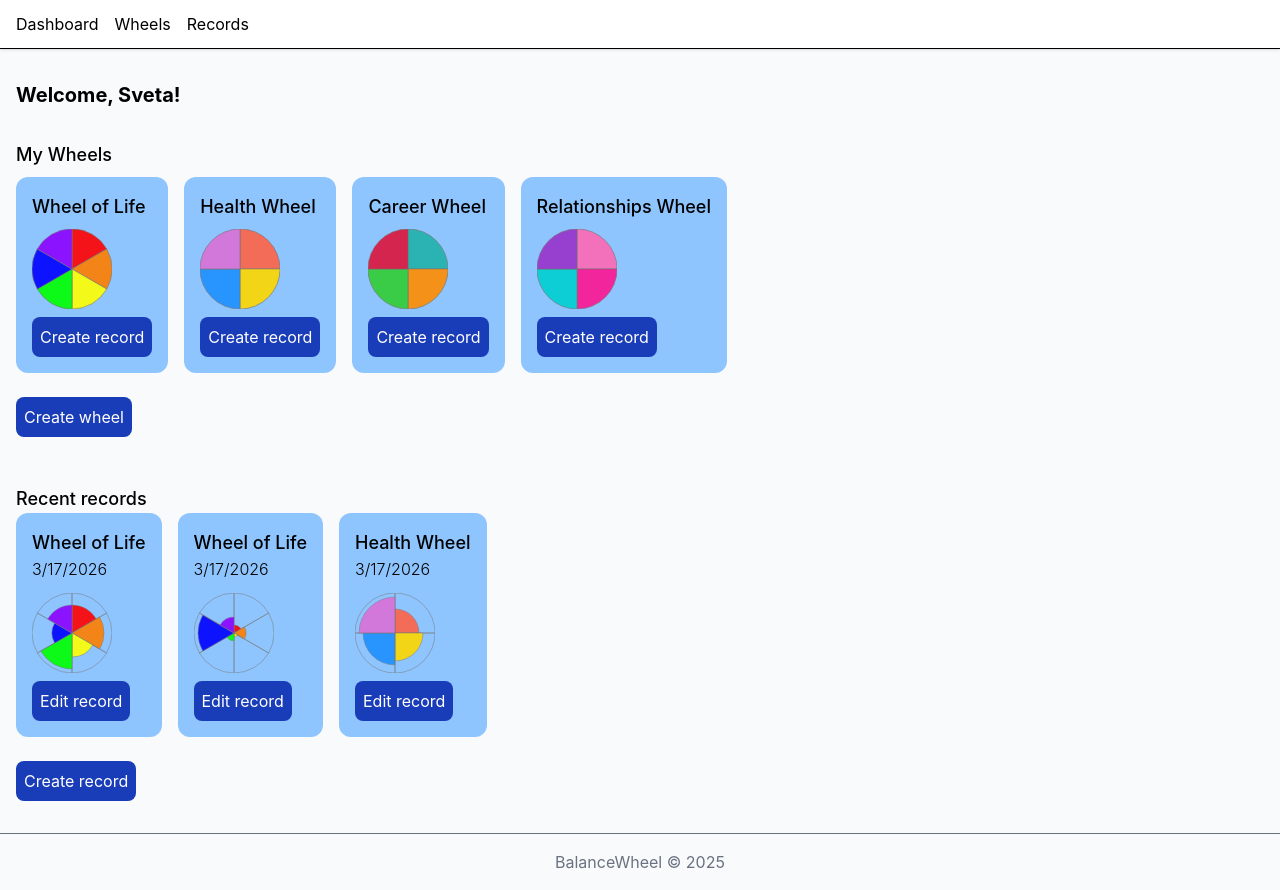
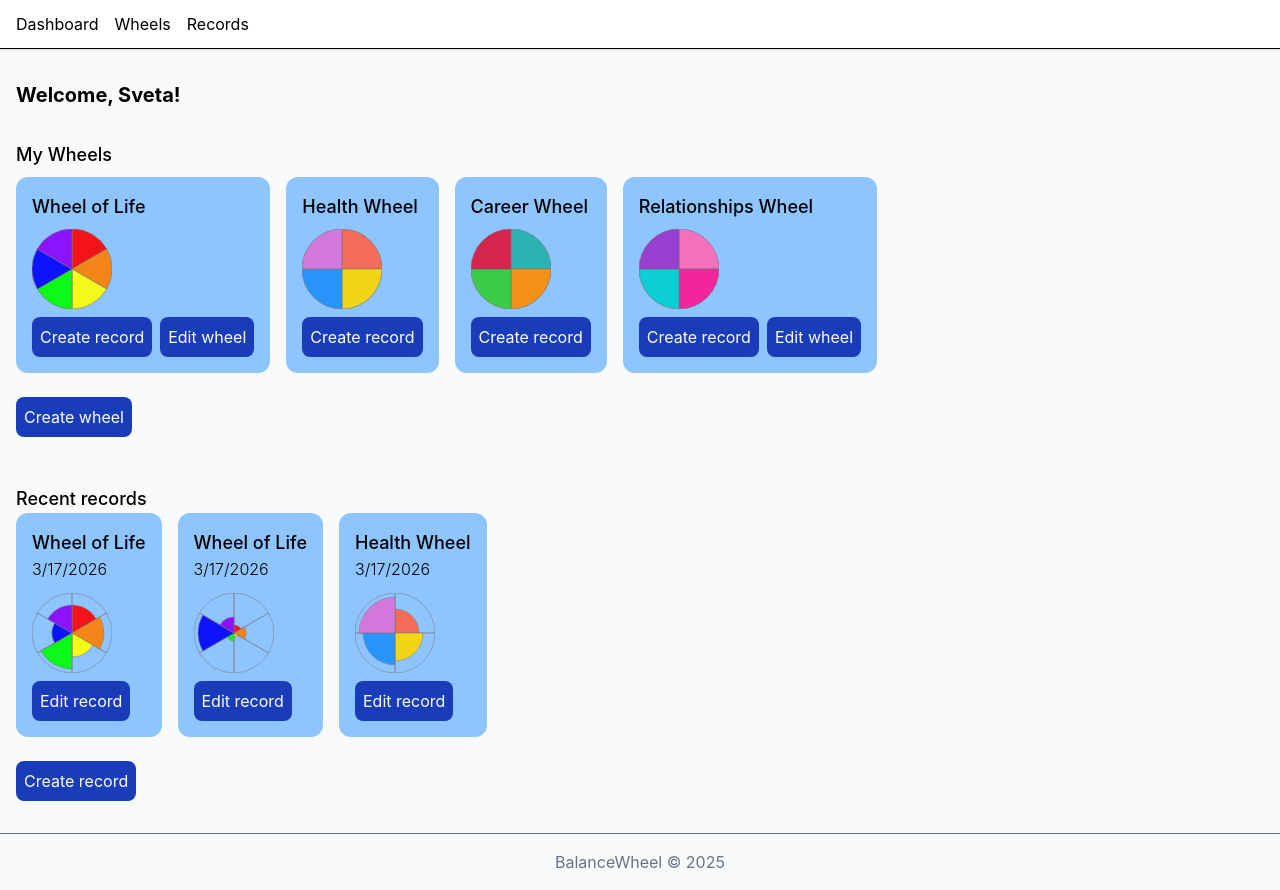
Before and after one commit to BalabaevRV/balance-wheel-front, a React (Vite) app: page /dashboard in a window 1280 px wide. Built offline with nearby package versions, Linux system fonts and the light colour scheme.

Commit message:
add edit wheel

```diff
--- a/src/app/config/i18n.ts
+++ b/src/app/config/i18n.ts
@@ -22,7 +22,8 @@ const resources = {
         myRecordsEmpty: 'You have no records yet. Create your first record to get started!',
         Save: 'Save',
         selectWheel: 'Select a wheel...',
-        selectWheelFirst: 'Select a wheel first...'
+        selectWheelFirst: 'Select a wheel first...',
+        editWheel: 'Edit wheel'
     }
   },
   ru: {
@@ -45,7 +46,8 @@ const resources = {
         myRecordsEmpty: 'У вас ещё нет записей. Создайте свою первую запись, чтобы начать!',
         Save: 'Сохранить',
         selectWheel: 'Выберите колесо...',
-        selectWheelFirst: 'Сначала выберите колесо...'
+        selectWheelFirst: 'Сначала выберите колесо...',
+        editWheel: 'Редактировать колесо'
     }
   }
 };
--- a/src/entities/wheel/model/types.ts
+++ b/src/entities/wheel/model/types.ts
@@ -1,5 +1,6 @@
 export interface IWheel {
     wheel_id: number;
+    owner_id: number;
     name: string;
     interval_seconds: number;
     fields: IField[];
--- a/src/entities/wheel/ui/WheelCard/WheelCard.tsx
+++ b/src/entities/wheel/ui/WheelCard/WheelCard.tsx
@@ -9,14 +9,19 @@ interface IWheelCardProps {
   name: string;
   fields: IField[];
   wheelId: number;
+  showEditButton: boolean;
 }
 
-export const WheelCard = ({ name, fields, wheelId }: IWheelCardProps) => {
+export const WheelCard = ({ name, fields, wheelId,showEditButton }: IWheelCardProps) => {
     const { t } = useTranslation();
     const navigate = useNavigate()
 
     const createRecord = () => {
       navigate('/record', { state: { wheelId: wheelId } });
+    }
+
+    const editWheel = () => {
+      navigate(`/wheel/${wheelId}`);
     }
 
     const fieldsWithValues: IFieldValue[] = fields.map((field) => ({
@@ -30,7 +35,12 @@ export const WheelCard = ({ name, fields, wheelId }: IWheelCardProps) => {
         <div className='mb-2'>
           <WheelChart data={fieldsWithValues} width={80} height={80} radius={40} showLabels={false} />
         </div>
-        <Button onClick={createRecord}>{t('createRecord')}</Button>
+        <div className='flex gap-2'>
+          <Button onClick={createRecord}>{t('createRecord')}</Button>
+          {showEditButton && (
+            <Button onClick={editWheel}>{t('editWheel')}</Button>
+          )}
+        </div>
     </li>
   )
 }
--- a/src/pages/DashboardPage.tsx
+++ b/src/pages/DashboardPage.tsx
@@ -11,7 +11,7 @@ export const DashboardPage = () => {
   const navigate = useNavigate();
 
   const userWheels = CurrentUserProfile.wheels.map((wheel) => (
-    <WheelCard key={wheel.wheel_id} name={wheel.name} fields={wheel.fields} wheelId={wheel.wheel_id} />
+    <WheelCard key={wheel.wheel_id} name={wheel.name} fields={wheel.fields} wheelId={wheel.wheel_id} showEditButton={wheel.owner_id === CurrentUserProfile.user_id} />
   ));
 
     const userRecords = CurrentUserProfile.records.map((record) => (
--- a/src/pages/RecordPage.tsx
+++ b/src/pages/RecordPage.tsx
@@ -53,7 +53,7 @@ export function RecordPage() {
     return currentUserWheels.find(wheel => wheel.wheel_id === wheelId);
   }, [wheelId]);
 
-  // Вычисляем значения полей для отображения
+
   const numberValues = useMemo(() => {
     if (!selectedWheel) return [];
 
@@ -91,7 +91,7 @@ export function RecordPage() {
 
   const renderValues = () => {
     if (numberValues.length === 0) {
-      return <p className="text-gray-500 italic">{t('selectWheelFirst') || 'Сначала выберите колесо'}</p>;
+      return <p className="text-gray-500 italic">{t('selectWheelFirst')}</p>;
     }
 
     return numberValues.map((field) => (
--- a/src/pages/WheelPage.tsx
+++ b/src/pages/WheelPage.tsx
@@ -1,14 +1,13 @@
 import type { IFieldValue } from "@/entities/record/model/types";
+import { currentUserWheels } from "@/shared/mocks/Wheels";
 import Button from "@/shared/ui/Button/Button"
 import { Input } from "@/shared/ui/Input/Input"
 import { WheelChart } from "@/widgets/ui/WheelChart/WheelChart";
-import { useState } from "react";
+import { useMemo, useState } from "react";
 import { useTranslation } from "react-i18next";
 import { useNavigate, useParams } from "react-router-dom";
 
 function WheelEditorPage() {
-  const [wheelName, setWheelName] = useState<string>('');
-  const [fields, setFields] = useState<IFieldValue[]>([]);
   const { id } = useParams();
   const { t } = useTranslation()
   const navigate = useNavigate()
@@ -20,6 +19,28 @@ function WheelEditorPage() {
   const saveRecord = () => {
   navigate('/dashboard');
 }
+
+  const initialState = useMemo(() => {
+    if (id) {
+      const currentWheel = currentUserWheels.find(wheel => wheel.wheel_id === parseInt(id));
+      if (currentWheel) {
+        return {
+          wheelId: currentWheel.wheel_id,
+          wheelName: currentWheel.name,
+          fields: currentWheel.fields.map(field => ({ ...field, value: 10 }))
+        };
+      }
+    }
+    return {
+      wheelId: 0,
+      wheelName: '',
+      fields: []
+    };
+  }, [id]);
+
+
+  const [fields, setFields] = useState<IFieldValue[]>(initialState.fields);
+  const [wheelName, setWheelName] = useState<string>(initialState.wheelName);
 
   const fieldsInputs = fields.map((field) => (
     <div className="flex align-center gap-2 mb-1" key={field.field_id} >
--- a/src/shared/mocks/Wheels.ts
+++ b/src/shared/mocks/Wheels.ts
@@ -4,6 +4,7 @@ import type { IWheel } from '@/entities/wheel/model/types';
 
 export const wheelOfLife: IWheel = {
     wheel_id: 1,
+     owner_id: 1,
     name: 'Wheel of Life',
     interval_seconds: 24600,
     fields: [
@@ -42,6 +43,7 @@ export const wheelOfLife: IWheel = {
 
 export const healthWheel: IWheel = {
     wheel_id: 2,
+     owner_id: 3,
     name: 'Health Wheel',
     interval_seconds: 24600,
     fields: [
@@ -70,6 +72,7 @@ export const healthWheel: IWheel = {
 
 export const careerWheel: IWheel = {
     wheel_id: 3,
+     owner_id: 2,
     name: 'Career Wheel',
     interval_seconds: 24600,
     fields: [
@@ -98,6 +101,7 @@ export const careerWheel: IWheel = {
 
 export const relationshipsWheel: IWheel = {
     wheel_id: 4,
+    owner_id: 1,
     name: 'Relationships Wheel',
     interval_seconds: 24600,
     fields: [
```
